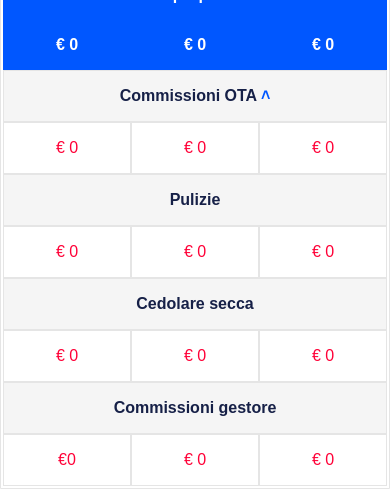
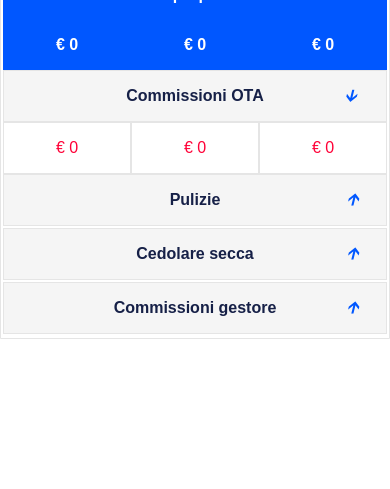
Before and after one commit to AlessioCaccia/dolcebot-calcolatore, a Svelte app: page / in a window 390 px wide. Shown: the part 586-1075 px from the top of the page. After the commit the page ends 925 px from the top, so only its background shows below. Built offline with nearby package versions, Linux system fonts and the light colour scheme.

Commit message:
fix collapse mobile

```diff
--- a/src/App.svelte
+++ b/src/App.svelte
@@ -139,33 +139,75 @@
       € {formatter.format(pm_netto)}
     </div>
 
-    <div class="grid-data-cell detail">
-      Commissioni OTA
-      <button
-        type="button"
-        aria-label="Toggle"
-        class="ota collapse-cta dnone-desktop"
-        on:click={toggleDetail}>˄</button
-      >
-    </div>
+    <!-- end fatturato netto mobile -->
+
+    <button
+      type="button"
+      aria-label="Toggle"
+      class="ota grid-data-cell detail collapse-cta toggled"
+      on:click={toggleDetail}
+    >
+      Commissioni OTA <i class="dnone-desktop">🡩</i>
+    </button>
+
     <div class="grid-data-cell tred ota">€ {formatter.format(ota)}</div>
     <div class="grid-data-cell tred ota">€ {formatter.format(ota)}</div>
     <div class="grid-data-cell tred ota">€ {formatter.format(ota)}</div>
 
-    <div class="grid-data-cell detail puliz">Pulizie</div>
-    <div class="grid-data-cell tred">€ {formatter.format(pulizie)}</div>
-    <div class="grid-data-cell tred">€ {formatter.format(pulizie)}</div>
-    <div class="grid-data-cell tred">€ {formatter.format(pulizie)}</div>
+    <button
+      type="button"
+      aria-label="Toggle"
+      class="pulizie grid-data-cell detail collapse-cta"
+      on:click={toggleDetail}
+    >
+      Pulizie <i class="dnone-desktop">🡩</i>
+    </button>
 
-    <div class="grid-data-cell detail cedol">Cedolare secca</div>
-    <div class="grid-data-cell tred">€ {formatter.format(db_ced)}</div>
-    <div class="grid-data-cell tred">€ {formatter.format(auto_ced)}</div>
-    <div class="grid-data-cell tred">€ {formatter.format(pm_ced)}</div>
+    <div class="grid-data-cell tred pulizie collapsed">
+      € {formatter.format(pulizie)}
+    </div>
+    <div class="grid-data-cell tred pulizie collapsed">
+      € {formatter.format(pulizie)}
+    </div>
+    <div class="grid-data-cell tred pulizie collapsed">
+      € {formatter.format(pulizie)}
+    </div>
 
-    <div class="grid-data-cell detail comm">Commissioni gestore</div>
-    <div class="grid-data-cell tred">€{formatter.format(db_comm)}</div>
-    <div class="grid-data-cell tred">€ 0</div>
-    <div class="grid-data-cell tred">€ {formatter.format(pm_comm)}</div>
+    <button
+      type="button"
+      aria-label="Toggle"
+      class="cedolare grid-data-cell detail collapse-cta"
+      on:click={toggleDetail}
+    >
+      Cedolare secca <i class="dnone-desktop">🡩</i>
+    </button>
+
+    <div class="grid-data-cell tred cedolare collapsed">
+      € {formatter.format(db_ced)}
+    </div>
+    <div class="grid-data-cell tred cedolare collapsed">
+      € {formatter.format(auto_ced)}
+    </div>
+    <div class="grid-data-cell tred cedolare collapsed">
+      € {formatter.format(pm_ced)}
+    </div>
+
+    <button
+      type="button"
+      aria-label="Toggle"
+      class="comm-gest grid-data-cell detail collapse-cta"
+      on:click={toggleDetail}
+    >
+      Commissioni gestore <i class="dnone-desktop">🡩</i>
+    </button>
+
+    <div class="grid-data-cell tred comm-gest collapsed">
+      €{formatter.format(db_comm)}
+    </div>
+    <div class="grid-data-cell tred comm-gest collapsed">€ 0</div>
+    <div class="grid-data-cell tred comm-gest collapsed">
+      € {formatter.format(pm_comm)}
+    </div>
 
     <div class="grid-data-cell net-profit-row-item detail dnone-mobile">
       Netto proprietario
@@ -309,13 +351,21 @@
   }
 
   .collapse-cta {
+    position: relative;
+  }
+
+  .collapse-cta i {
     font-size: 16px;
     color: #0057ff;
     background: none;
     transition: transform 0.5s ease;
+    position: absolute;
+    right: 28px;
+    /* width: 0; */
+    pointer-events: none;
   }
 
-  :global(.toggled) {
+  :global(.toggled i) {
     transform: rotate(180deg);
   }
 
```
Also changed, not shown: 1 other file (tests, documents, lock files or other folders).
